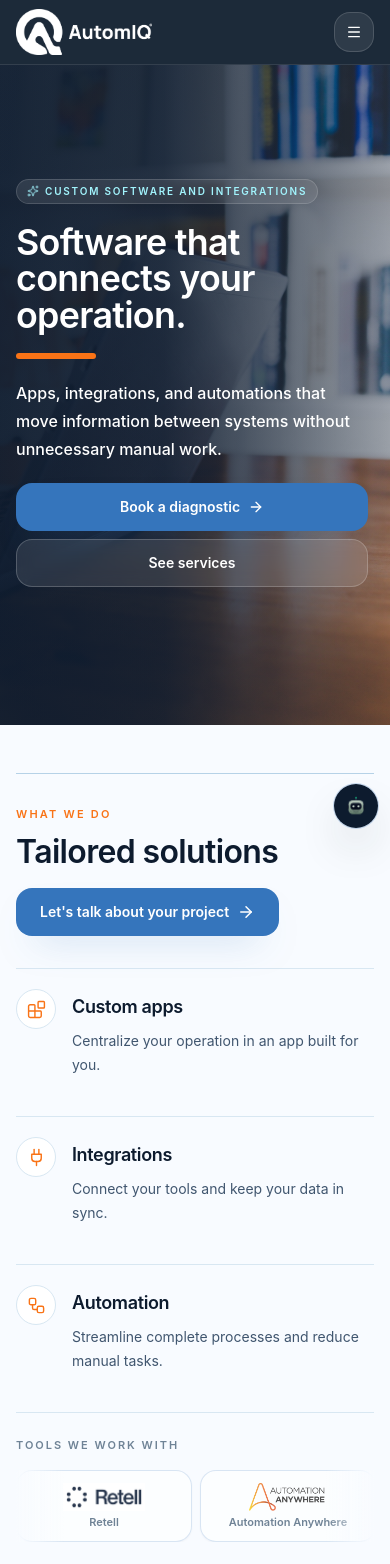
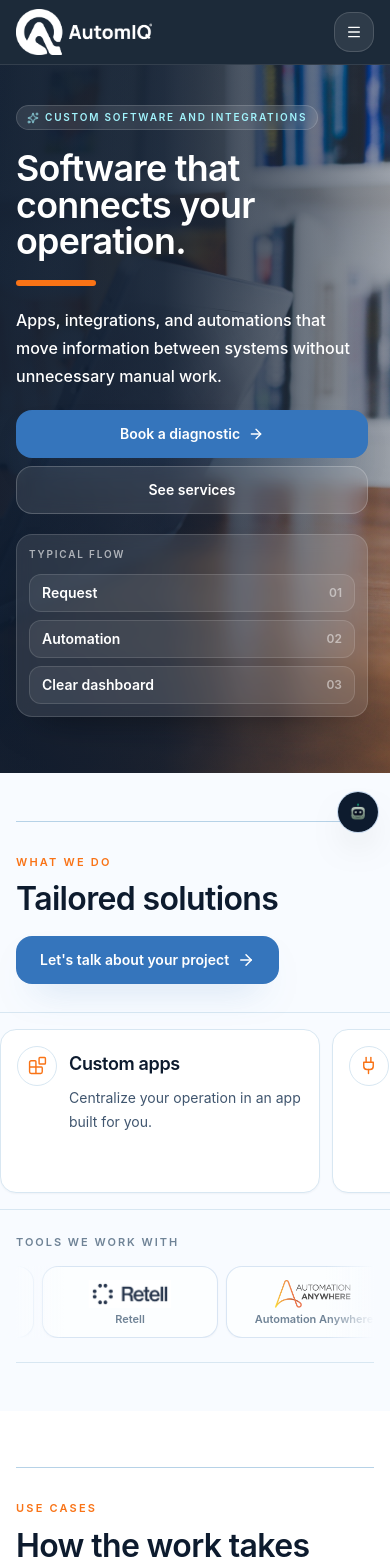
Before and after one commit to jcborissova/automiq, a Next.js app: page /en in a window 390 px wide. Shown: the top 1564 px of the page. Built offline with nearby package versions, Linux system fonts and the light colour scheme.

Commit message:
Improve mobile landing experience

```diff
--- a/src/app/components/chat/ChatWidget.tsx
+++ b/src/app/components/chat/ChatWidget.tsx
@@ -384,10 +384,10 @@ export default function ChatWidget() {
         aria-hidden={mobileNavOpen}
         tabIndex={mobileNavOpen ? -1 : 0}
         style={{ display: mobileNavOpen ? "none" : undefined }}
-        className={`group fixed right-3 z-[90] inline-flex h-11 w-11 items-center justify-center rounded-full transition-all duration-300 active:scale-95 sm:bottom-5 sm:right-5 sm:h-14 sm:w-14 lg:bottom-6 lg:right-6 ${
+        className={`group fixed right-3 z-[90] inline-flex h-10 w-10 items-center justify-center rounded-full transition-all duration-300 active:scale-95 sm:bottom-5 sm:right-5 sm:h-14 sm:w-14 lg:bottom-6 lg:right-6 ${
           open
             ? "bottom-3 bg-[var(--ink-950)] text-white shadow-[0_18px_38px_-12px_rgba(2,6,23,0.55)] rotate-90"
-            : "bottom-4 bg-[var(--ink-950)] shadow-[0_22px_44px_-12px_rgba(32,38,36,0.42)] hover:scale-[1.06] hover:shadow-[0_26px_52px_-12px_rgba(32,38,36,0.55)]"
+            : "bottom-3 bg-[var(--ink-950)] shadow-[0_18px_34px_-14px_rgba(32,38,36,0.5)] hover:scale-[1.06] hover:shadow-[0_26px_52px_-12px_rgba(32,38,36,0.55)]"
         } ${mobileNavOpen ? "pointer-events-none invisible opacity-0 scale-95" : ""}`}
       >
         {/* Pulse ring (closed state) */}
@@ -407,7 +407,7 @@ export default function ChatWidget() {
         {open ? (
           <X className="relative h-5 w-5" />
         ) : (
-          <RobotMascot className="relative h-5 w-5 sm:h-8 sm:w-8" />
+          <RobotMascot className="relative h-[18px] w-[18px] sm:h-8 sm:w-8" />
         )}
       </button>
 
@@ -417,7 +417,7 @@ export default function ChatWidget() {
         aria-label={labels.title}
         aria-hidden={!open}
         inert={!open}
-        className={`fixed right-2 bottom-20 z-[80] flex w-[calc(100%-1rem)] max-w-sm flex-col overflow-hidden rounded-lg bg-[var(--background)] shadow-[0_36px_72px_-24px_rgba(2,6,23,0.45),0_2px_8px_rgba(2,6,23,0.08)] ring-1 ring-black/5 transition-all duration-200 ease-out sm:bottom-[6.25rem] sm:right-3 sm:w-[calc(100%-1.5rem)] sm:rounded-2xl lg:bottom-24 lg:right-6 ${
+        className={`fixed right-2 bottom-16 z-[80] flex w-[calc(100%-1rem)] max-w-sm flex-col overflow-hidden rounded-lg bg-[var(--background)] shadow-[0_36px_72px_-24px_rgba(2,6,23,0.45),0_2px_8px_rgba(2,6,23,0.08)] ring-1 ring-black/5 transition-all duration-200 ease-out sm:bottom-[6.25rem] sm:right-3 sm:w-[calc(100%-1.5rem)] sm:rounded-2xl lg:bottom-24 lg:right-6 ${
           open
             ? "pointer-events-auto translate-y-0 opacity-100"
             : "pointer-events-none translate-y-4 opacity-0"
--- a/src/app/sections/Contact.tsx
+++ b/src/app/sections/Contact.tsx
@@ -72,7 +72,23 @@ export default function Contact({ locale, content, leadForm }: ContactProps) {
             </p>
           </div>
 
-          <div className="border border-[var(--border)] bg-[var(--surface)] p-5 shadow-[var(--shadow-sm)] sm:p-7 lg:p-8">
+          <details className="rounded-lg border border-[var(--border)] bg-[var(--surface)] shadow-[var(--shadow-sm)] lg:hidden">
+            <summary className="flex cursor-pointer items-center justify-between gap-3 px-5 py-4 text-base font-semibold text-[var(--ink-950)]">
+              {content.panelTitle}
+              <span className="text-sm font-semibold text-[var(--accent-text)]">
+                {locale === "es" ? "Abrir" : "Open"}
+              </span>
+            </summary>
+            <div className="border-t border-[var(--border)] p-5">
+              <DemoForm
+                locale={locale}
+                labels={leadForm}
+                source="contact-section"
+              />
+            </div>
+          </details>
+
+          <div className="hidden border border-[var(--border)] bg-[var(--surface)] p-5 shadow-[var(--shadow-sm)] sm:p-7 lg:block lg:p-8">
             <DemoForm
               locale={locale}
               labels={leadForm}
--- a/src/app/sections/Examples.tsx
+++ b/src/app/sections/Examples.tsx
@@ -138,7 +138,7 @@ const useCases: Record<Locale, UseCase[]> = {
 function DemoVisual({ type, isEnglish }: { type: UseCase["visual"]; isEnglish: boolean }) {
   if (type === "documents") {
     return (
-      <div className="flex h-full min-h-[300px] flex-col justify-center bg-[#f4f7fb] p-5 sm:p-6">
+      <div className="flex h-full min-h-[236px] flex-col justify-center bg-[#f4f7fb] p-4 sm:min-h-[300px] sm:p-6">
         <DemoLabel>{isEnglish ? "Demo view" : "Vista de demostración"}</DemoLabel>
         <div className="mt-4 rounded-lg border border-[var(--border)] bg-white p-4 shadow-[var(--shadow-xs)]">
           <div className="grid gap-3 sm:grid-cols-[1fr_auto_1fr_auto_1fr] sm:items-center">
@@ -158,7 +158,7 @@ function DemoVisual({ type, isEnglish }: { type: UseCase["visual"]; isEnglish: b
 
   if (type === "handoff") {
     return (
-      <div className="flex h-full min-h-[300px] flex-col justify-center bg-[#f4f7fb] p-5 sm:p-6">
+      <div className="flex h-full min-h-[236px] flex-col justify-center bg-[#f4f7fb] p-4 sm:min-h-[300px] sm:p-6">
         <DemoLabel>{isEnglish ? "Demo view" : "Vista de demostración"}</DemoLabel>
         <div className="mt-4 grid gap-3">
           <div className="rounded-lg border border-[var(--border)] bg-white p-4 shadow-[var(--shadow-xs)]">
@@ -195,7 +195,7 @@ function DemoVisual({ type, isEnglish }: { type: UseCase["visual"]; isEnglish: b
   }
 
   return (
-    <div className="flex h-full min-h-[300px] flex-col justify-center bg-[#f4f7fb] p-5 sm:p-6">
+    <div className="flex h-full min-h-[236px] flex-col justify-center bg-[#f4f7fb] p-4 sm:min-h-[300px] sm:p-6">
       <DemoLabel>{isEnglish ? "Demo view" : "Vista de demostración"}</DemoLabel>
       <div className="mt-4 rounded-lg border border-[var(--border)] bg-white p-4 shadow-[var(--shadow-xs)]">
         <div className="mb-3 flex items-center justify-between gap-3">
@@ -287,11 +287,11 @@ export default function Examples({ locale }: { locale: Locale }) {
             </p>
           </div>
 
-          <div className="mt-8 space-y-4">
+          <div className="-mx-4 mt-8 flex snap-x gap-4 overflow-x-auto px-4 pb-2 sm:mx-0 sm:block sm:space-y-4 sm:overflow-visible sm:px-0 sm:pb-0">
             {items.map((item, index) => (
               <article
                 key={item.title}
-                className="grid overflow-hidden rounded-lg border border-[var(--border)] bg-[var(--background)] shadow-[var(--shadow-xs)] lg:grid-cols-[0.92fr_1.08fr]"
+                className="grid w-[86vw] max-w-[360px] shrink-0 snap-start overflow-hidden rounded-lg border border-[var(--border)] bg-[var(--background)] shadow-[var(--shadow-xs)] sm:w-auto sm:max-w-none lg:grid-cols-[0.92fr_1.08fr]"
               >
                 <div
                   className={`${index % 2 === 1 ? "lg:order-2" : ""} border-b border-[var(--border)] lg:border-b-0`}
@@ -299,18 +299,18 @@ export default function Examples({ locale }: { locale: Locale }) {
                   <DemoVisual type={item.visual} isEnglish={isEnglish} />
                 </div>
 
-                <div className="p-5 sm:p-6 lg:p-8">
+                <div className="p-4 sm:p-6 lg:p-8">
                   <p className="text-[11px] font-semibold uppercase tracking-[0.18em] text-[var(--support)]">
                     {item.eyebrow}
                   </p>
-                  <h3 className="mt-3 max-w-2xl text-2xl font-semibold leading-tight tracking-normal text-[var(--ink-950)]">
+                  <h3 className="mt-3 max-w-2xl text-xl font-semibold leading-tight tracking-normal text-[var(--ink-950)] sm:text-2xl">
                     {item.title}
                   </h3>
                   <p className="mt-3 max-w-2xl text-sm leading-7 text-[var(--ink-700)]">
                     {item.summary}
                   </p>
 
-                  <div className="mt-6 grid gap-3 sm:grid-cols-2">
+                  <div className="mt-6 hidden gap-3 sm:grid sm:grid-cols-2">
                     <div className="border-l-2 border-[var(--accent)] pl-3">
                       <p className="text-[11px] font-semibold uppercase tracking-[0.16em] text-[var(--ink-500)]">
                         {item.problemLabel}
--- a/src/app/sections/Hero.tsx
+++ b/src/app/sections/Hero.tsx
@@ -43,7 +43,7 @@ export default function Hero({ locale, hero, leadForm }: HeroProps) {
           className="absolute inset-0 bg-[linear-gradient(180deg,rgba(13,27,46,0.20)_0%,rgba(13,27,46,0.20)_100%)]"
         />
 
-        <div className="relative mx-auto flex min-h-[660px] max-w-7xl flex-col justify-center px-4 pb-20 pt-14 sm:min-h-[700px] sm:px-6 sm:pb-24 sm:pt-20 lg:min-h-[760px] lg:px-8 lg:pb-32">
+        <div className="relative mx-auto flex min-h-[660px] max-w-7xl flex-col justify-center px-4 pb-14 pt-10 sm:min-h-[700px] sm:px-6 sm:pb-24 sm:pt-20 lg:min-h-[760px] lg:px-8 lg:pb-32">
           <div className="max-w-4xl min-w-0">
               <Eyebrow
                 tone="dark"
@@ -89,6 +89,28 @@ export default function Hero({ locale, hero, leadForm }: HeroProps) {
                 </Button>
               </div>
 
+              <div className="mt-5 max-w-[22rem] rounded-lg border border-white/14 bg-white/10 p-3 shadow-[0_18px_40px_-24px_rgba(0,0,0,0.55)] backdrop-blur sm:hidden">
+                <p className="text-[10px] font-semibold uppercase tracking-[0.18em] text-white/62">
+                  {locale === "es" ? "Flujo típico" : "Typical flow"}
+                </p>
+                <div className="mt-3 grid gap-2">
+                  {(locale === "es"
+                    ? ["Solicitud", "Automatización", "Panel claro"]
+                    : ["Request", "Automation", "Clear dashboard"]
+                  ).map((label, index) => (
+                    <div
+                      key={label}
+                      className="flex items-center justify-between rounded-md border border-white/12 bg-white/8 px-3 py-2"
+                    >
+                      <span className="text-sm font-semibold text-white">{label}</span>
+                      <span className="text-xs font-semibold text-white/50">
+                        0{index + 1}
+                      </span>
+                    </div>
+                  ))}
+                </div>
+              </div>
+
           </div>
         </div>
       </section>
--- a/src/app/sections/Services.tsx
+++ b/src/app/sections/Services.tsx
@@ -54,15 +54,16 @@ export default function Services({ content }: ServicesProps) {
             </Button>
           </div>
 
-          <div className="mt-8 grid border-t border-[var(--border)] lg:grid-cols-3">
+          <div className="mt-7 -mx-4 flex snap-x gap-3 overflow-x-auto border-y border-[var(--border)] px-4 py-4 sm:-mx-6 sm:px-6 lg:mx-0 lg:mt-8 lg:grid lg:gap-0 lg:overflow-visible lg:border-t lg:border-b-0 lg:px-0 lg:py-0 lg:grid-cols-3">
             {cards.map((card, index) => {
               const Icon = icons[index] ?? Blocks;
 
               return (
                 <article
                   key={card.id}
-                  className="flex min-h-[148px] gap-4 border-b border-[var(--border)] py-5 lg:border-r lg:px-6 lg:py-7 lg:last:border-r-0"
+                  className="flex min-h-[164px] w-[82vw] max-w-[320px] shrink-0 snap-start flex-col justify-between rounded-lg border border-[var(--border)] bg-white p-4 shadow-[var(--shadow-xs)] lg:w-auto lg:max-w-none lg:flex-row lg:justify-start lg:gap-4 lg:rounded-none lg:border-0 lg:border-b lg:border-r lg:bg-transparent lg:px-6 lg:py-7 lg:last:border-r-0"
                 >
+                  <div className="flex items-start gap-3 lg:gap-4">
                     <div className="flex h-10 w-10 shrink-0 items-center justify-center rounded-full border border-[var(--border)] bg-[var(--surface)] text-[var(--support)]">
                       <Icon size={19} strokeWidth={1.8} aria-hidden="true" />
                     </div>
@@ -73,6 +74,7 @@ export default function Services({ content }: ServicesProps) {
                       <p className="mt-2 max-w-[24rem] text-sm leading-6 text-[var(--ink-700)]">
                         {card.description}
                       </p>
+                    </div>
                   </div>
                 </article>
               );
```
Lines whose indentation alone changed are shown as unchanged.
